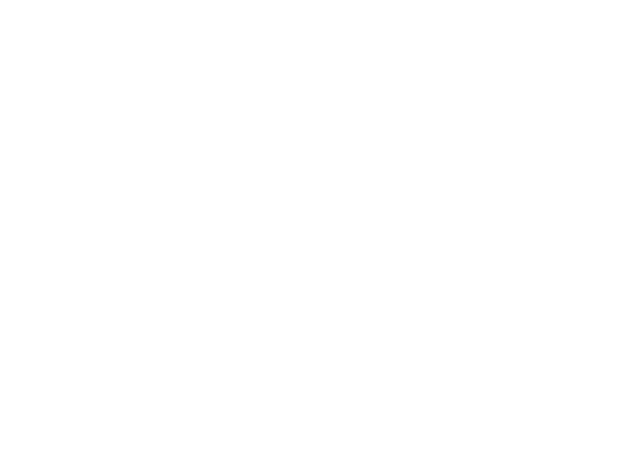
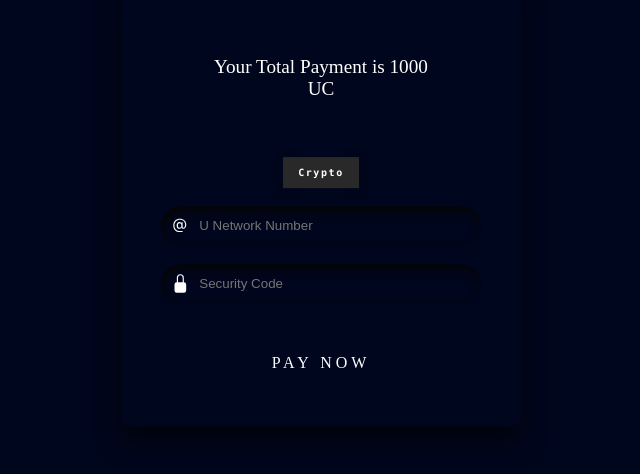
Before and after one commit to ranujap00/Tech-Tycoons-space-project, a React (Vite) app in the folder frontend/: page /payment in a window 1280 px wide. Shown: the part 198-672 px from the top of the page, without its empty margins (319-959 px from the left). Built offline with nearby package versions, Linux system fonts and the light colour scheme; a web font is replaced by a local one.

Commit message:
Payment Page UI

```diff
--- /dev/null
+++ b/frontend/src/pages/payment/Button.css
@@ -0,0 +1,95 @@
+.login-box {
+  position: absolute;
+  top: 50%;
+  left: 50%;
+  width: 400px;
+  padding: 40px;
+  transform: translate(-50%, -50%);
+  background: #00061D(24, 20, 20, 0.987);
+  box-sizing: border-box;
+  box-shadow: 0 15px 25px rgba(0, 0, 0, 0.6);
+  border-radius: 10px;
+}
+
+.login-box .user-box {
+  position: relative;
+}
+
+.login-box .user-box input {
+  width: 100%;
+  padding: 10px 0;
+  font-size: 16px;
+  color: #fff;
+  margin-bottom: 30px;
+  border: none;
+  border-bottom: 1px solid #fff;
+  outline: none;
+  background: transparent;
+}
+
+.login-box .user-box label {
+  position: absolute;
+  top: 0;
+  left: 0;
+  padding: 10px 0;
+  font-size: 16px;
+  color: #fff;
+  pointer-events: none;
+  transition: 0.5s;
+}
+
+.login-box .user-box input:focus ~ label,
+.login-box .user-box input:valid ~ label {
+  top: -20px;
+  left: 0;
+  color: #bdb8b8;
+  font-size: 12px;
+}
+
+.login-box form a {
+  position: relative;
+  display: inline-block;
+  padding: 10px 20px;
+  color: #ffffff;
+  font-size: 16px;
+  text-decoration: none;
+  text-transform: uppercase;
+  overflow: hidden;
+  transition: 0.5s;
+  margin-top: 40px;
+  letter-spacing: 4px;
+}
+
+.login-box a:hover {
+  background: #41ddff;
+  color: #fff;
+  /* font-family:  ; */
+  border-radius: 5px;
+  box-shadow: 0 0 5px #41ddff, 0 0 25px #41ddff, 0 0 50px #41ddff,
+    0 0 100px #41ddff;
+}
+
+.login-box a span {
+  position: absolute;
+  display: block;
+}
+
+@keyframes btn-anim1 {
+  0% {
+    left: -100%;
+  }
+
+  50%,
+  100% {
+    left: 100%;
+  }
+}
+
+.login-box a span:nth-child(1) {
+  bottom: 2px;
+  left: -100%;
+  width: 100%;
+  height: 2px;
+  background: linear-gradient(90deg, transparent, #41ddff);
+  animation: btn-anim1 2s linear infinite;
+}
--- /dev/null
+++ b/frontend/src/pages/payment/Buttons.css
@@ -0,0 +1,156 @@
+.ui-btn {
+  --btn-default-bg: rgb(41, 41, 41);
+  --btn-padding: 10px 15px;
+  --btn-hover-bg: rgb(51, 51, 51);
+  --btn-transition: 0.3s;
+  --btn-letter-spacing: 0.1rem;
+  --btn-animation-duration: 1.2s;
+  --btn-shadow-color: rgba(0, 0, 0, 0.137);
+  --btn-shadow: 0 2px 10px 0 var(--btn-shadow-color);
+  --hover-btn-color: #fac921;
+  --default-btn-color: #fff;
+  --font-size: 10px;
+  /* 👆 this field should not be empty */
+  --font-weight: 600;
+  --font-family: Menlo, Roboto Mono, monospace;
+  /* 👆 this field should not be empty */
+}
+
+/* button settings 👆 */
+
+.ui-btn {
+  box-sizing: border-box;
+  padding: var(--btn-padding);
+  display: flex;
+  align-items: center;
+  justify-content: center;
+  color: var(--default-btn-color);
+  font: var(--font-weight) var(--font-size) var(--font-family);
+  background: var(--btn-default-bg);
+  border: none;
+  cursor: pointer;
+  transition: var(--btn-transition);
+  overflow: hidden;
+  box-shadow: var(--btn-shadow);
+}
+
+.ui-btn span {
+  letter-spacing: var(--btn-letter-spacing);
+  transition: var(--btn-transition);
+  box-sizing: border-box;
+  position: relative;
+  background: inherit;
+}
+
+.ui-btn span::before {
+  box-sizing: border-box;
+  position: absolute;
+  content: "";
+  background: inherit;
+}
+
+.ui-btn:hover,
+.ui-btn:focus {
+  background: var(--btn-hover-bg);
+}
+
+.ui-btn:hover span,
+.ui-btn:focus span {
+  color: var(--hover-btn-color);
+}
+
+.ui-btn:hover span::before,
+.ui-btn:focus span::before {
+  animation: chitchat linear both var(--btn-animation-duration);
+}
+
+@keyframes chitchat {
+  0% {
+    content: "#";
+  }
+
+  5% {
+    content: ".";
+  }
+
+  10% {
+    content: "^{";
+  }
+
+  15% {
+    content: "-!";
+  }
+
+  20% {
+    content: "#$_";
+  }
+
+  25% {
+    content: "№:0";
+  }
+
+  30% {
+    content: "#{+.";}35%{content: "@}-?";
+  }
+
+  40% {
+    content: "?{4@%";
+  }
+
+  45% {
+    content: "=.,^!";
+  }
+
+  50% {
+    content: "?2@%";
+  }
+
+  55% {
+    content: "\;1}]";
+  }
+
+  60% {
+    content: "?{%:%";
+    right: 0;
+  }
+
+  65% {
+    content: "|{f[4";
+    right: 0;
+  }
+
+  70% {
+    content: "{4%0%";
+    right: 0;
+  }
+
+  75% {
+    content: "'1_0<";
+    right: 0;
+  }
+
+  80% {
+    content: "{0%";
+    right: 0;
+  }
+
+  85% {
+    content: "]>'";
+    right: 0;
+  }
+
+  90% {
+    content: "4";
+    right: 0;
+  }
+
+  95% {
+    content: "2";
+    right: 0;
+  }
+
+  100% {
+    content: "";
+    right: 0;
+  }
+}
--- /dev/null
+++ b/frontend/src/pages/payment/Payment.css
@@ -0,0 +1,113 @@
+.form {
+  display: flex;
+  flex-direction: column;
+  gap: 10px;
+  padding-left: 2em;
+  padding-right: 2em;
+  padding-bottom: 0.4em;
+  background-color: #000000;
+  border-radius: 25px;
+  transition: 0.4s ease-in-out;
+}
+
+.form:hover {
+  transform: scale(1.05);
+  border: 50px solid black;
+}
+
+#heading {
+  text-align: center;
+  margin: 2em;
+  color: rgb(255, 255, 255);
+  font-size: 1.2em;
+}
+
+.field {
+  display: flex;
+  align-items: center;
+  justify-content: center;
+  gap: 0.5em;
+  border-radius: 25px;
+  padding: 0.6em;
+  border: none;
+  outline: none;
+  color: white;
+  background-color: #00061d;
+  box-shadow: inset 2px 5px 10px rgb(5, 5, 5);
+}
+
+.input-icon {
+  height: 1.3em;
+  width: 1.3em;
+  fill: white;
+}
+
+.input-field {
+  background: none;
+  border: none;
+  outline: none;
+  width: 100%;
+  color: #d3d3d3;
+}
+
+.form .btn {
+  display: flex;
+  justify-content: center;
+  flex-direction: row;
+  margin-top: 2.5em;
+}
+
+.button1 {
+  padding: 0.5em;
+  padding-left: 1.1em;
+  padding-right: 1.1em;
+  border-radius: 5px;
+  margin-right: 0.5em;
+  border: none;
+  outline: none;
+  transition: 0.4s ease-in-out;
+  background-color: #252525;
+  color: white;
+}
+
+.button1:hover {
+  background-color: black;
+  color: white;
+}
+
+.button2 {
+  padding: 0.5em;
+  padding-left: 2.3em;
+  padding-right: 2.3em;
+  border-radius: 5px;
+  border: none;
+  outline: none;
+  transition: 0.4s ease-in-out;
+  background-color: #252525;
+  color: white;
+}
+
+.button2:hover {
+  background-color: black;
+  color: white;
+}
+
+.button3 {
+  margin-bottom: 3em;
+  padding: 0.5em;
+  border-radius: 5px;
+  border: none;
+  outline: none;
+  transition: 0.4s ease-in-out;
+  background-color: #252525;
+  color: white;
+}
+
+.button3:hover {
+  background-color: red;
+  color: white;
+}
+
+.background {
+  background-color: #000000;
+}
--- a/frontend/src/pages/payment/Payment.jsx
+++ b/frontend/src/pages/payment/Payment.jsx
@@ -1,8 +1,69 @@
+import "./Payment.css";
+import "./Button.css";
+import "./Buttons.css";
+
 function Payment() {
+  return (
+    <div>
+      {/* <div className="welcomeContainer"></div> */}
+      {/* uncomment above if you need that welcome image earth */}
+      <style>{"body { background-color: #00061D; }"}</style>
+      <div class="login-box">
+        <form>
+          <p id="heading">Your Total Payment is 1000 UC </p>
+          <br></br>
+          <center>
+            <button class="ui-btn">
+              <span>Crypto</span>
+            </button>
+          </center>
+          <br></br>
+          <div class="field">
+            <svg
+              class="input-icon"
+              xmlns="http://www.w3.org/2000/svg"
+              width="16"
+              height="16"
+              fill="currentColor"
+              viewBox="0 0 16 16"
+            >
+              <path d="M13.106 7.222c0-2.967-2.249-5.032-5.482-5.032-3.35 0-5.646 2.318-5.646 5.702 0 3.493 2.235 5.708 5.762 5.708.862 0 1.689-.123 2.304-.335v-.862c-.43.199-1.354.328-2.29.328-2.926 0-4.813-1.88-4.813-4.798 0-2.844 1.921-4.881 4.594-4.881 2.735 0 4.608 1.688 4.608 4.156 0 1.682-.554 2.769-1.416 2.769-.492 0-.772-.28-.772-.76V5.206H8.923v.834h-.11c-.266-.595-.881-.964-1.6-.964-1.4 0-2.378 1.162-2.378 2.823 0 1.737.957 2.906 2.379 2.906.8 0 1.415-.39 1.709-1.087h.11c.081.67.703 1.148 1.503 1.148 1.572 0 2.57-1.415 2.57-3.643zm-7.177.704c0-1.197.54-1.907 1.456-1.907.93 0 1.524.738 1.524 1.907S8.308 9.84 7.371 9.84c-.895 0-1.442-.725-1.442-1.914z"></path>
+            </svg>
+            <input
+              autocomplete="off"
+              placeholder="U Network Number"
+              class="input-field"
+              type="text"
+            />
+          </div>
+          <br></br>
+          <div class="field">
+            <svg
+              class="input-icon"
+              xmlns="http://www.w3.org/2000/svg"
+              width="16"
+              height="16"
+              fill="currentColor"
+              viewBox="0 0 16 16"
+            >
+              <path d="M8 1a2 2 0 0 1 2 2v4H6V3a2 2 0 0 1 2-2zm3 6V3a3 3 0 0 0-6 0v4a2 2 0 0 0-2 2v5a2 2 0 0 0 2 2h6a2 2 0 0 0 2-2V9a2 2 0 0 0-2-2z"></path>
+            </svg>
+            <input
+              placeholder="Security Code"
+              class="input-field"
+              type="password"
+            />
+          </div>
+          <center>
+            <a href="#">
+              Pay Now
+              <span></span>
+            </a>
+          </center>
+        </form>
+      </div>
+    </div>
+  );
+}
 
-    return (
-      <></>
-    )
-  }
-
-  export default Payment;
+export default Payment;
```
